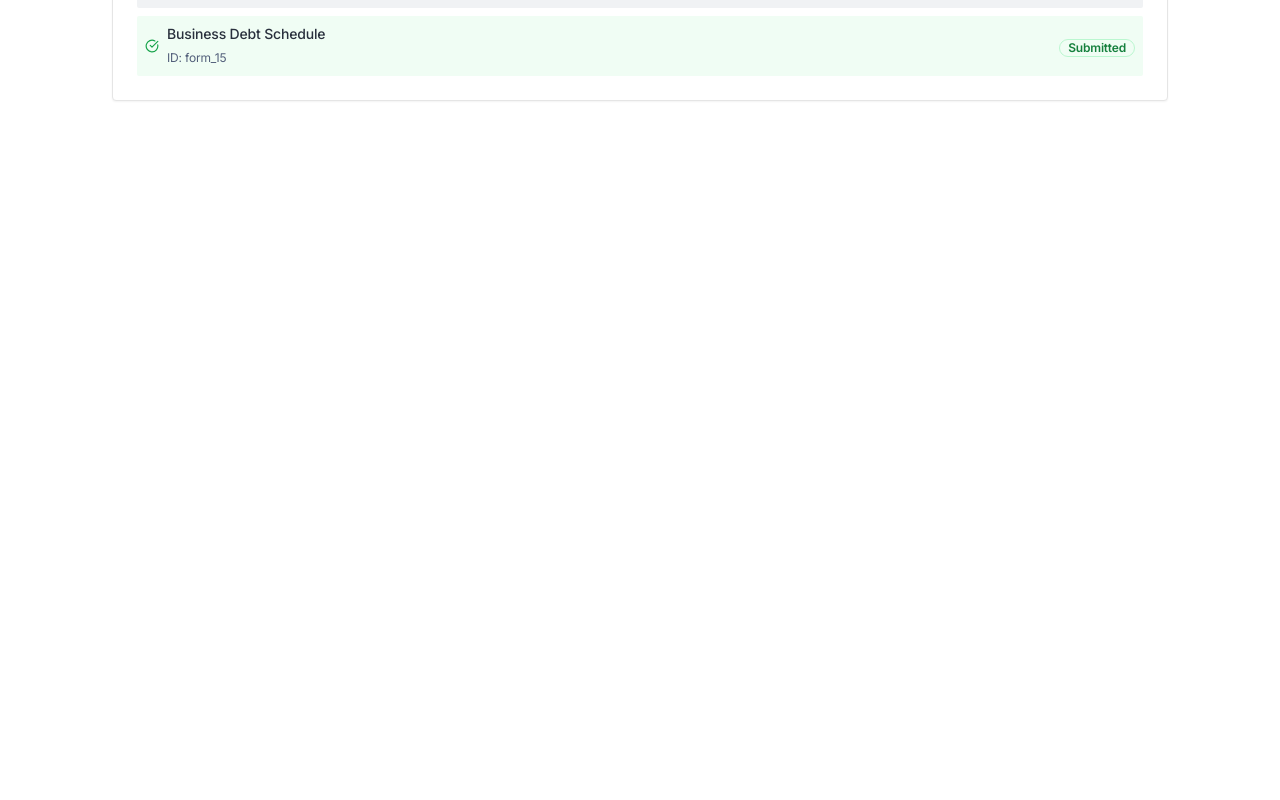
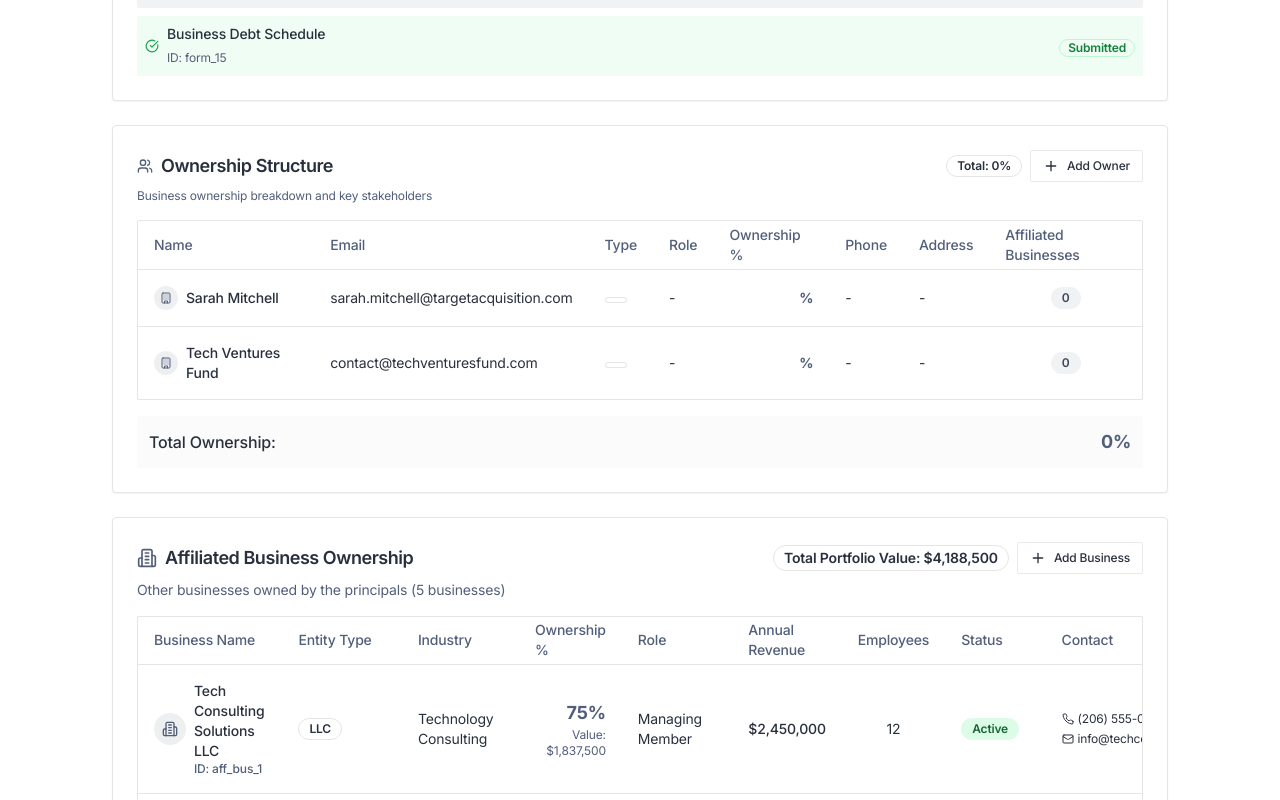
Before and after one commit to parth11790/bank-project-sphere, a React (Vite) app: page /acquisition-business/1 in a window 1280 px wide. Shown: the part 1220-2020 px from the top of the page. Before the commit the page ends 1361 px from the top, so only its background shows below. Built offline with nearby package versions, Linux system fonts and the light colour scheme.

Commit message:
feat: Add ownership sections to Acquisition Business
Added BusinessOwnershipSection and AffiliatedBusinessOwnershipSection to the AcquisitionBusiness page.

```diff
--- a/src/pages/AcquisitionBusiness.tsx
+++ b/src/pages/AcquisitionBusiness.tsx
@@ -6,6 +6,8 @@ import { Button } from '@/components/ui/button';
 import { ArrowLeft, Building2 } from 'lucide-react';
 import BusinessInfoSection from '@/components/business/BusinessInfoSection';
 import BusinessFormsSection from '@/components/business/BusinessFormsSection';
+import BusinessOwnershipSection from '@/components/business/BusinessOwnershipSection';
+import AffiliatedBusinessOwnershipSection from '@/components/business/AffiliatedBusinessOwnershipSection';
 
 const AcquisitionBusiness = () => {
   const { projectId } = useParams();
@@ -21,15 +23,37 @@ const AcquisitionBusiness = () => {
     dateEstablished: '2020-01-15',
     industryNaicsCode: '541511',
     description: 'Technology consulting and software development services',
-    address: '789 Innovation Drive',
-    city: 'San Francisco',
-    state: 'CA',
-    zipCode: '94105',
+    address: {
+      street: '789 Innovation Drive',
+      city: 'San Francisco',
+      state: 'CA',
+      zip_code: '94105'
+    },
     phone: '(415) 555-0199',
     email: 'info@targetacquisition.com',
     website: 'www.targetacquisition.com',
     financial_data: {}
   };
+
+  // Mock owners data for acquisition business
+  const mockOwners = [
+    {
+      id: 'acquisition-owner-1',
+      name: 'Sarah Mitchell',
+      entityType: 'Individual' as const,
+      ownershipPercentage: 60.0,
+      title: 'Founder & CEO',
+      email: 'sarah.mitchell@targetacquisition.com'
+    },
+    {
+      id: 'acquisition-owner-2',
+      name: 'Tech Ventures Fund',
+      entityType: 'Business' as const,
+      ownershipPercentage: 40.0,
+      title: 'Investment Partner',
+      email: 'contact@techventuresfund.com'
+    }
+  ];
 
   return (
     <Layout>
@@ -53,6 +77,8 @@ const AcquisitionBusiness = () => {
         <div className="space-y-6">
           <BusinessInfoSection business={mockBusiness} />
           <BusinessFormsSection business={mockBusiness} />
+          <BusinessOwnershipSection projectId={projectId || ''} owners={mockOwners} />
+          <AffiliatedBusinessOwnershipSection projectId={projectId || ''} owners={mockOwners} />
         </div>
       </div>
     </Layout>
--- a/src/pages/AffiliatedBusiness.tsx
+++ b/src/pages/AffiliatedBusiness.tsx
@@ -23,10 +23,12 @@ const AffiliatedBusiness = () => {
     dateEstablished: '2019-11-05',
     industryNaicsCode: '541990',
     description: 'Business consulting and advisory services',
-    address: '321 Partnership Avenue',
-    city: 'Sacramento',
-    state: 'CA',
-    zipCode: '95814',
+    address: {
+      street: '321 Partnership Avenue',
+      city: 'Sacramento',
+      state: 'CA',
+      zip_code: '95814'
+    },
     phone: '(916) 555-0166',
     email: 'info@affiliatedventures.com',
     website: 'www.affiliatedventures.com',
--- a/src/pages/OwnerBusiness.tsx
+++ b/src/pages/OwnerBusiness.tsx
@@ -22,10 +22,12 @@ const OwnerBusiness = () => {
     dateEstablished: '2018-03-10',
     industryNaicsCode: '531120',
     description: 'Real estate investment and property management',
-    address: '456 Business Park Drive',
-    city: 'Los Angeles',
-    state: 'CA',
-    zipCode: '90210',
+    address: {
+      street: '456 Business Park Drive',
+      city: 'Los Angeles',
+      state: 'CA',
+      zip_code: '90210'
+    },
     phone: '(310) 555-0188',
     email: 'contact@ownerholdings.com',
     website: 'www.ownerholdings.com',
--- a/src/pages/SellerBusiness.tsx
+++ b/src/pages/SellerBusiness.tsx
@@ -22,10 +22,12 @@ const SellerBusiness = () => {
     dateEstablished: '2015-07-20',
     industryNaicsCode: '423450',
     description: 'Medical equipment and supplies distribution',
-    address: '123 Commerce Street',
-    city: 'San Diego',
-    state: 'CA',
-    zipCode: '92101',
+    address: {
+      street: '123 Commerce Street',
+      city: 'San Diego',
+      state: 'CA',
+      zip_code: '92101'
+    },
     phone: '(619) 555-0177',
     email: 'info@sellerenterprises.com',
     website: 'www.sellerenterprises.com',
--- a/src/pages/SellerIndividual.tsx
+++ b/src/pages/SellerIndividual.tsx
@@ -21,7 +21,6 @@ const SellerIndividual = () => {
       first_name: 'John',
       last_name: 'Seller',
       middle_name: 'Michael',
-      title: 'Former Business Owner',
       phone: '(555) 123-4567',
       email: 'john.seller@email.com',
       address: '789 Seller Street',
```
